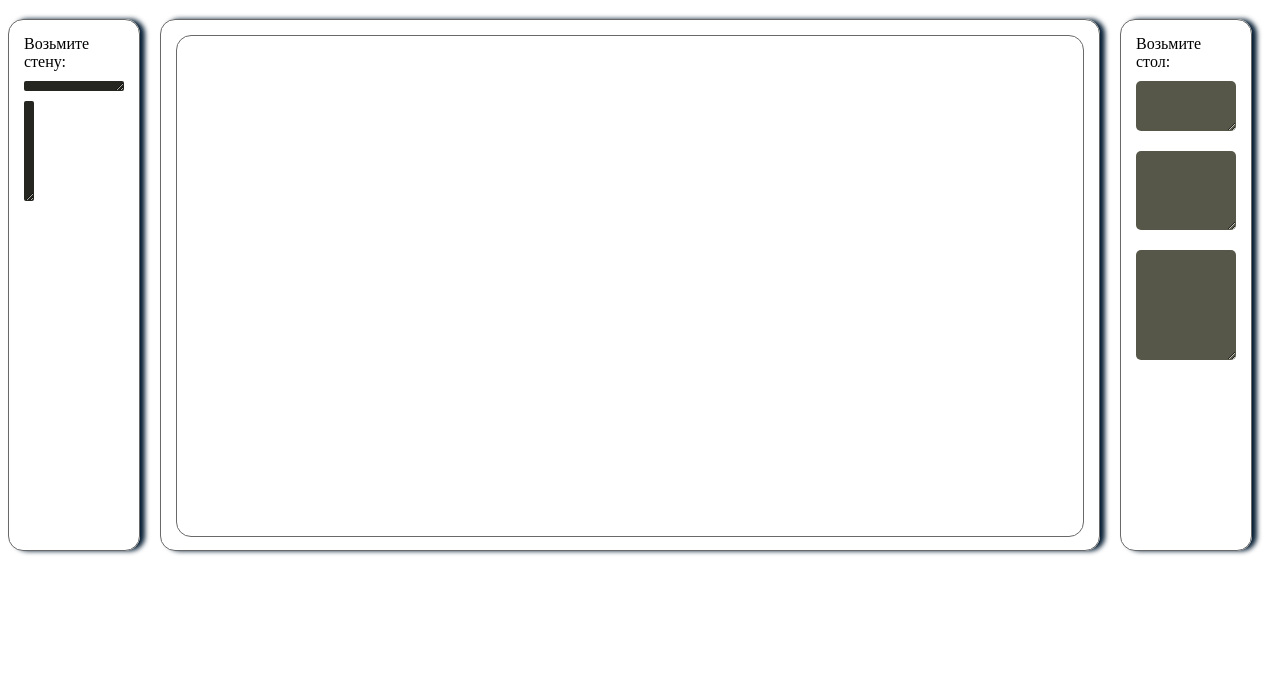
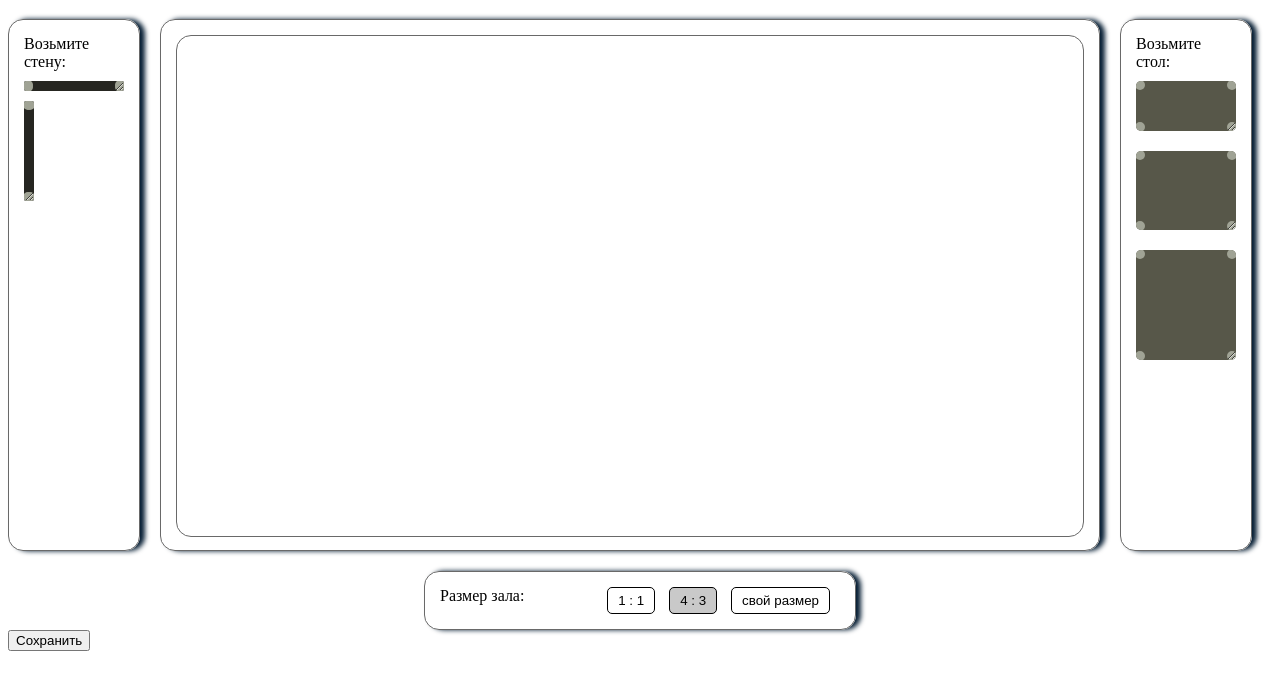
Before and after one commit to Liz04ka/restaurant, a plain HTML site: page index.html in a window 1280 px wide. Shown: the part 61-750 px from the top of the page. Drawn offline with Linux system fonts and the light colour scheme.

Commit message:
Update index.html

```diff
--- a/index.html
+++ b/index.html
@@ -17,8 +17,18 @@
                 <div class="subtitle walls__title">
                     Возьмите стену:
                 </div>
-                <div class="dragItem wall wall__horizontal" draggable="true" data-item="horizontal"></div>
-                <div class="dragItem wall wall__vertical" draggable="true" data-item="vertical"></div>
+                <div id="4" class="dragItem wall wall__horizontal" draggable="true" data-item="horizontal">
+                    <div class="resizer nw"></div>
+                    <div class="resizer ne"></div>
+                    <div class="resizer ns"></div>
+                    <div class="resizer nn"></div>
+                </div>
+                <div id="5" class="dragItem wall wall__vertical" draggable="true" data-item="vertical">
+                    <div class="resizer nw"></div>
+                    <div class="resizer ne"></div>
+                    <div class="resizer ns"></div>
+                    <div class="resizer nn"></div>
+                </div>
             </div>
 
             <div class="block block__zone">
@@ -31,11 +41,38 @@
                 <div class="subtitle tables__title">
                     Возьмите стол:
                 </div>
-                <div class="dragItem table tables__two" draggable="true" data-item="2"></div>
-                <div class="dragItem table tables__four" draggable="true" data-item="4"></div>
-                <div class="dragItem table tables__six" draggable="true" data-item="6"></div>
+                <div id="1" class="dragItem table tables__two" draggable="true" data-item="2">
+                    <div class="resizer nw"></div>
+                    <div class="resizer ne"></div>
+                    <div class="resizer ns"></div>
+                    <div class="resizer nn"></div>
+                </div>
+                <div id="2" class="dragItem table tables__four" draggable="true" data-item="4">
+                    <div class="resizer nw"></div>
+                    <div class="resizer ne"></div>
+                    <div class="resizer ns"></div>
+                    <div class="resizer nn"></div>
+                </div>
+                <div id="3" class="dragItem table tables__six" draggable="true" data-item="6">
+                    <div class="resizer nw"></div>
+                    <div class="resizer ne"></div>
+                    <div class="resizer ns"></div>
+                    <div class="resizer nn"></div>
+                </div>
             </div>
         </div>
+        <div class="choose block">
+            <div class="choose__subtitle subtitle">
+                Размер зала:
+            </div>
+            <div class="choose_sizes">
+                <button class="size size_sqrt">1 : 1</button>
+                <button class="size size_rect size__active">4 : 3</button>
+                <button class="size size_create">свой размер</button>
+            </div>
+        </div>
+
+        <button>Сохранить</button>
     </div>
 </body>
 </html>
```
